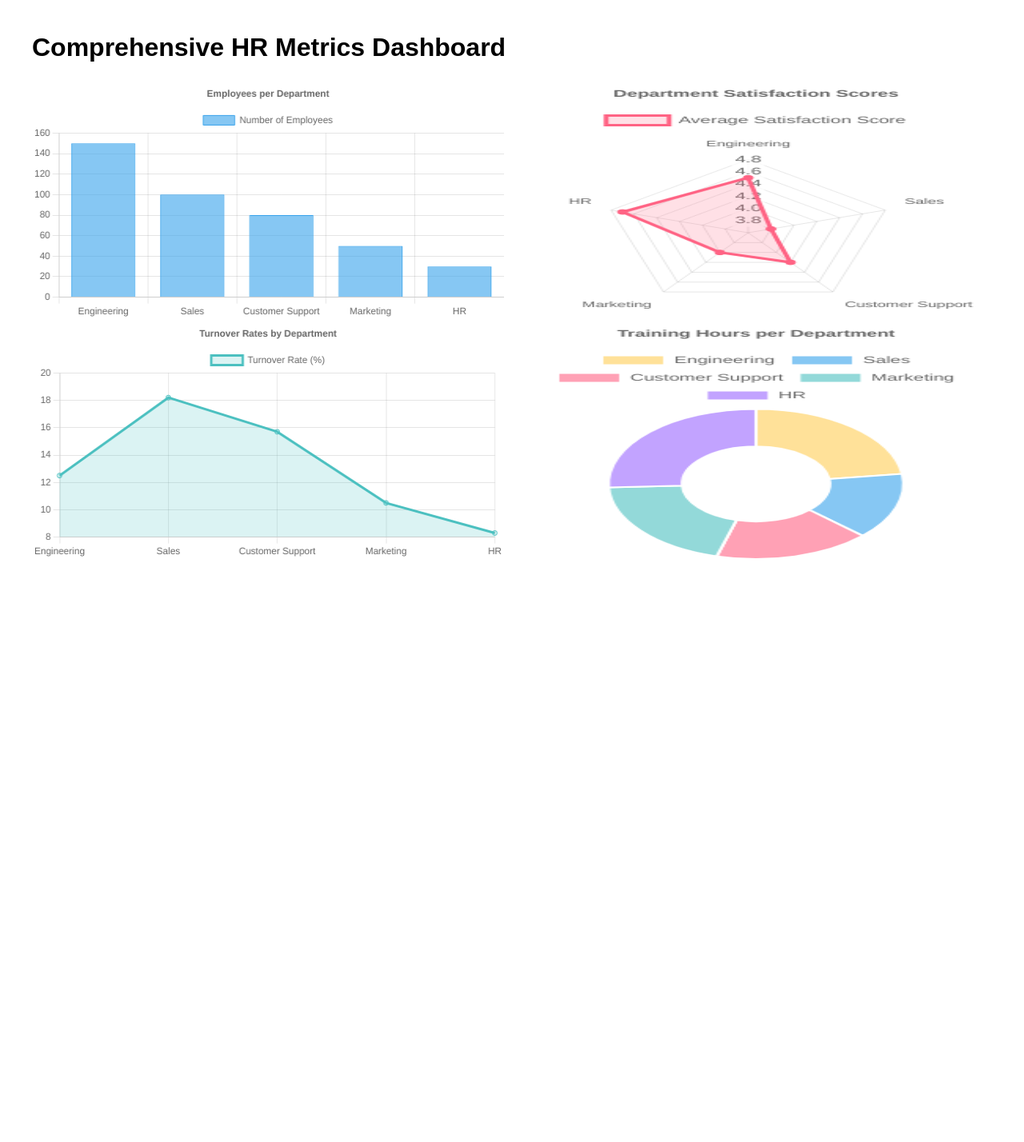
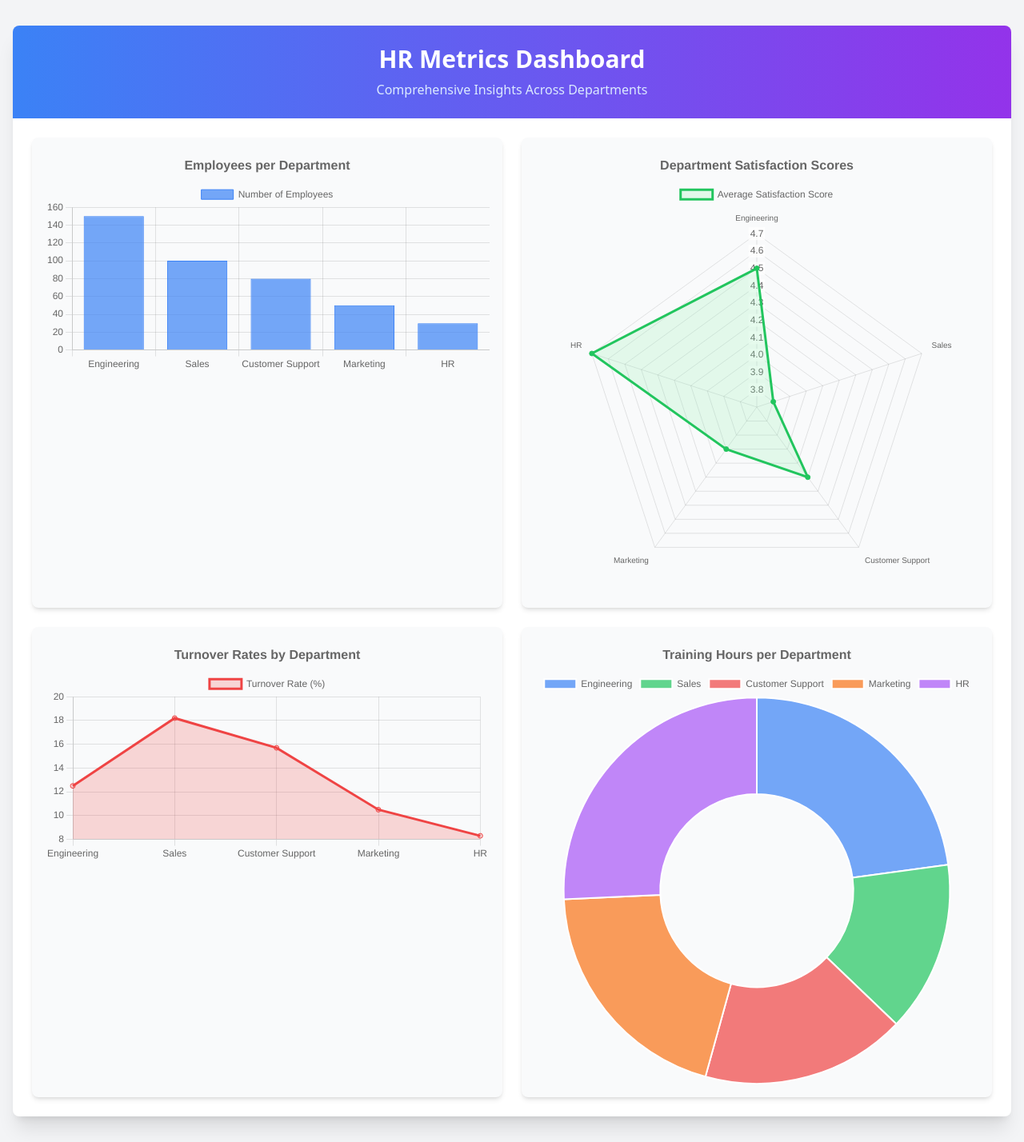
Before and after one commit to Kongkon06/Empolyee-report-module, a PHP site: page / in a window 1280 px wide. Shown: the whole page at 80% size. Before the commit the page ends 698 px from the top, so only its background shows below. Run offline with PHP 8.4, Linux system fonts and the light colour scheme; some libraries are stand-ins or nearby versions.

Commit message:
update frontend

```diff
--- a/index.php
+++ b/index.php
@@ -7,45 +7,38 @@ require 'db_connect.php';
     <meta charset="UTF-8">
     <title>Comprehensive HR Metrics Dashboard</title>
     <script src="https://cdn.jsdelivr.net/npm/chart.js"></script>
+    <script src="https://cdn.tailwindcss.com"></script>
     <style>
-        body {
-            font-family: Arial, sans-serif;
-            max-width: 1200px;
-            margin: 0 auto;
-            padding: 20px;
-        }
-        .chart-container {
-            display: grid;
-            grid-template-columns: 1fr 1fr;
-            gap: 20px;
-            margin-top: 20px;
-        }
-        .chart-grid {
-            display: grid;
-            grid-template-columns: 1fr 1fr;
-            gap: 20px;
-        }
-        canvas {
-            width: 100% !important;
-            height: 300px !important;
-        }
+        @import url('https://fonts.googleapis.com/css2?family=Inter:wght@300;400;600;700&display=swap');
     </style>
 </head>
-<body>
-    <h1>Comprehensive HR Metrics Dashboard</h1>
+<body class="bg-gray-100 font-sans antialiased">
+    <div class="container mx-auto px-4 py-8">
+        <div class="bg-white shadow-xl rounded-lg overflow-hidden">
+            <div class="bg-gradient-to-r from-blue-500 to-purple-600 p-6">
+                <h1 class="text-3xl font-bold text-white text-center mb-2">HR Metrics Dashboard</h1>
+                <p class="text-center text-blue-100">Comprehensive Insights Across Departments</p>
+            </div>
 
-    <div class="chart-container">
-        <canvas id="employeeChart"></canvas>
-        <canvas id="satisfactionChart"></canvas>
-    </div>
-
-    <div class="chart-grid">
-        <canvas id="turnoverChart"></canvas>
-        <canvas id="trainingChart"></canvas>
+            <div class="grid md:grid-cols-2 gap-6 p-6">
+                <div class="bg-gray-50 rounded-lg shadow-md p-4">
+                    <canvas id="employeeChart"></canvas>
+                </div>
+                <div class="bg-gray-50 rounded-lg shadow-md p-4">
+                    <canvas id="satisfactionChart"></canvas>
+                </div>
+                <div class="bg-gray-50 rounded-lg shadow-md p-4">
+                    <canvas id="turnoverChart"></canvas>
+                </div>
+                <div class="bg-gray-50 rounded-lg shadow-md p-4">
+                    <canvas id="trainingChart"></canvas>
+                </div>
+            </div>
+        </div>
     </div>
 
     <script>
-        // Mock data for demonstration (would typically come from backend)
+        // Mock data for demonstration
         const mockData = [
             {
                 department: 'Engineering',
@@ -93,8 +86,8 @@ require 'db_connect.php';
                     datasets: [{
                         label: 'Number of Employees',
                         data: data.map(d => d.employees),
-                        backgroundColor: 'rgba(54, 162, 235, 0.6)',
-                        borderColor: 'rgba(54, 162, 235, 1)',
+                        backgroundColor: 'rgba(59, 130, 246, 0.7)',
+                        borderColor: 'rgba(59, 130, 246, 1)',
                         borderWidth: 1
                     }]
                 },
@@ -103,7 +96,16 @@ require 'db_connect.php';
                     plugins: {
                         title: {
                             display: true,
-                            text: 'Employees per Department'
+                            text: 'Employees per Department',
+                            font: {
+                                size: 16,
+                                weight: 'bold'
+                            }
+                        }
+                    },
+                    scales: {
+                        y: {
+                            beginAtZero: true
                         }
                     }
                 }
@@ -119,9 +121,9 @@ require 'db_connect.php';
                     datasets: [{
                         label: 'Average Satisfaction Score',
                         data: data.map(d => d.avg_satisfaction),
-                        backgroundColor: 'rgba(255, 99, 132, 0.2)',
-                        borderColor: 'rgba(255, 99, 132, 1)',
-                        pointBackgroundColor: 'rgba(255, 99, 132, 1)'
+                        backgroundColor: 'rgba(134, 239, 172, 0.2)',
+                        borderColor: 'rgba(34, 197, 94, 1)',
+                        pointBackgroundColor: 'rgba(34, 197, 94, 1)'
                     }]
                 },
                 options: {
@@ -129,7 +131,11 @@ require 'db_connect.php';
                     plugins: {
                         title: {
                             display: true,
-                            text: 'Department Satisfaction Scores'
+                            text: 'Department Satisfaction Scores',
+                            font: {
+                                size: 16,
+                                weight: 'bold'
+                            }
                         }
                     }
                 }
@@ -145,8 +151,8 @@ require 'db_connect.php';
                     datasets: [{
                         label: 'Turnover Rate (%)',
                         data: data.map(d => d.turnover_rate),
-                        borderColor: 'rgba(75, 192, 192, 1)',
-                        backgroundColor: 'rgba(75, 192, 192, 0.2)',
+                        borderColor: 'rgba(239, 68, 68, 1)',
+                        backgroundColor: 'rgba(239, 68, 68, 0.2)',
                         fill: true
                     }]
                 },
@@ -155,7 +161,11 @@ require 'db_connect.php';
                     plugins: {
                         title: {
                             display: true,
-                            text: 'Turnover Rates by Department'
+                            text: 'Turnover Rates by Department',
+                            font: {
+                                size: 16,
+                                weight: 'bold'
+                            }
                         }
                     }
                 }
@@ -172,11 +182,11 @@ require 'db_connect.php';
                         label: 'Training Hours',
                         data: data.map(d => d.training_hours),
                         backgroundColor: [
-                            'rgba(255, 206, 86, 0.6)',
-                            'rgba(54, 162, 235, 0.6)',
-                            'rgba(255, 99, 132, 0.6)',
-                            'rgba(75, 192, 192, 0.6)',
-                            'rgba(153, 102, 255, 0.6)'
+                            'rgba(59, 130, 246, 0.7)',
+                            'rgba(34, 197, 94, 0.7)',
+                            'rgba(239, 68, 68, 0.7)',
+                            'rgba(249, 115, 22, 0.7)',
+                            'rgba(168, 85, 247, 0.7)'
                         ]
                     }]
                 },
@@ -185,7 +195,11 @@ require 'db_connect.php';
                     plugins: {
                         title: {
                             display: true,
-                            text: 'Training Hours per Department'
+                            text: 'Training Hours per Department',
+                            font: {
+                                size: 16,
+                                weight: 'bold'
+                            }
                         }
                     }
                 }
```
